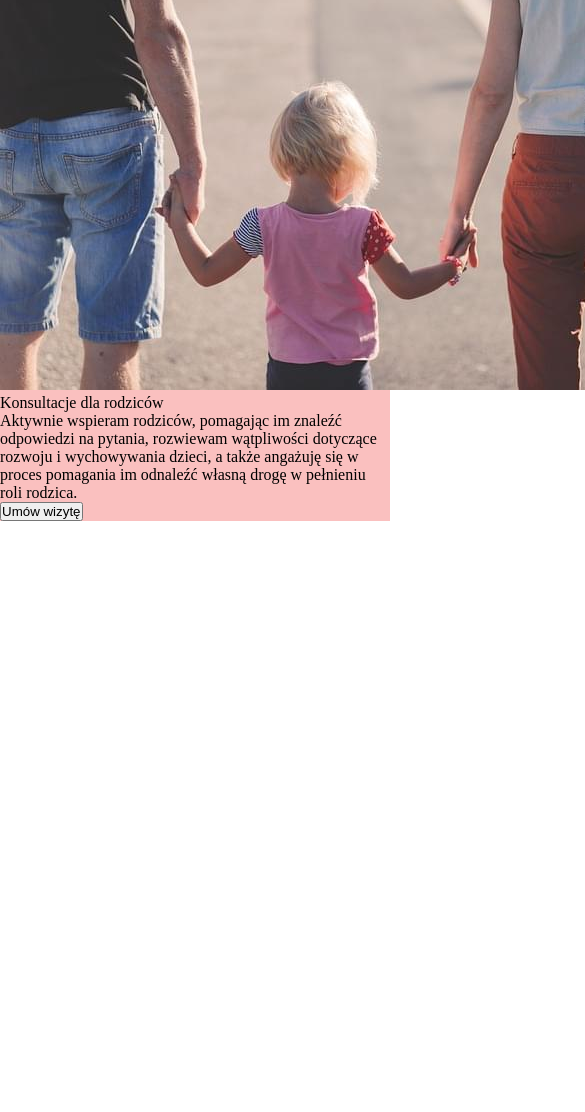
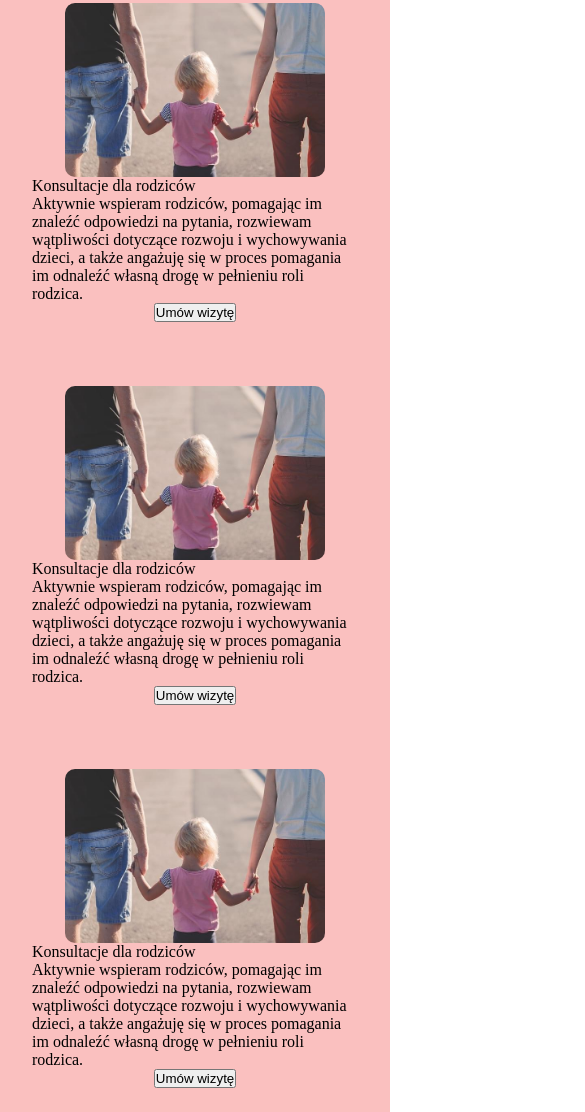
Before and after one commit to Kuba1507/Therapist, a website: page index.html in a window 390 px wide. Shown: the part 3552-4664 px from the top of the page, 585 px wide, since content can reach past the window. Before the commit the page ends 4073 px from the top, so only its background shows below. Drawn offline with Linux system fonts and the light colour scheme; a web font is replaced by a local one.

Commit message:
set layout for offers for mobile

```diff
--- a/index.html
+++ b/index.html
@@ -144,8 +144,26 @@
                         </p>
                         <button class="offers-box__offer-cta">Umów wizytę</button>
                     </div>
-                    <div class="offers-box__offer"></div>
-                    <div class="offers-box__offer"></div>
+                    <div class="offers-box__offer">
+                        <img src="dist/img/offers-1.jpg" alt="Rodzice idący z dzieckiem za rękę"
+                            class="offers-box__offer-photo">
+                        <p class="offers-box__offer-title">Konsultacje dla rodziców</p>
+                        <p class="offers-box__offer-description">Aktywnie wspieram rodziców, pomagając im znaleźć
+                            odpowiedzi na pytania, rozwiewam wątpliwości dotyczące rozwoju i wychowywania dzieci, a
+                            także angażuję się w proces pomagania im odnaleźć własną drogę w pełnieniu roli rodzica.
+                        </p>
+                        <button class="offers-box__offer-cta">Umów wizytę</button>
+                    </div>
+                    <div class="offers-box__offer">
+                        <img src="dist/img/offers-1.jpg" alt="Rodzice idący z dzieckiem za rękę"
+                            class="offers-box__offer-photo">
+                        <p class="offers-box__offer-title">Konsultacje dla rodziców</p>
+                        <p class="offers-box__offer-description">Aktywnie wspieram rodziców, pomagając im znaleźć
+                            odpowiedzi na pytania, rozwiewam wątpliwości dotyczące rozwoju i wychowywania dzieci, a
+                            także angażuję się w proces pomagania im odnaleźć własną drogę w pełnieniu roli rodzica.
+                        </p>
+                        <button class="offers-box__offer-cta">Umów wizytę</button>
+                    </div>
                 </div>
             </div>
 
--- a/src/sass/_layout.scss
+++ b/src/sass/_layout.scss
@@ -304,5 +304,32 @@ main {
 		.section-title {
 			padding-top: 1em;
 		}
+
+		.wrapper {
+			.offers-box {
+				display: grid;
+				grid-template-columns: 1fr;
+				grid-template-rows: repeat(3, 1fr);
+				place-items: center;
+
+				&__offer {
+					display: flex;
+					flex-direction: column;
+					justify-content: center;
+					align-items: center;
+					margin: 2.5em 2em 1.5em 2em;
+
+					&-photo {
+						width: 80%;
+						height: auto;
+						border-radius: 10px;
+					}
+
+					&-title {
+						align-self: flex-start;
+					}
+				}
+			}
+		}
 	}
 }
```
Also changed, not shown: dist/css/style.min.css.
